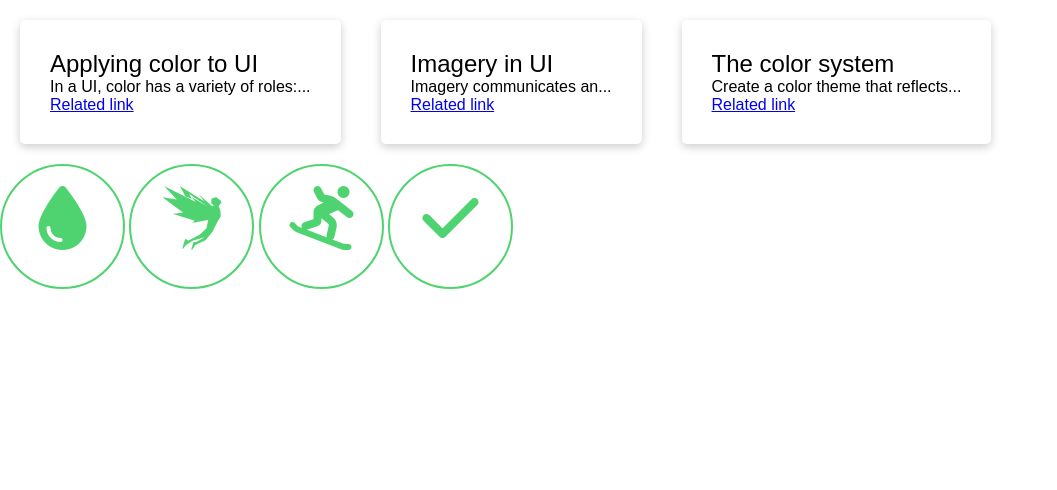
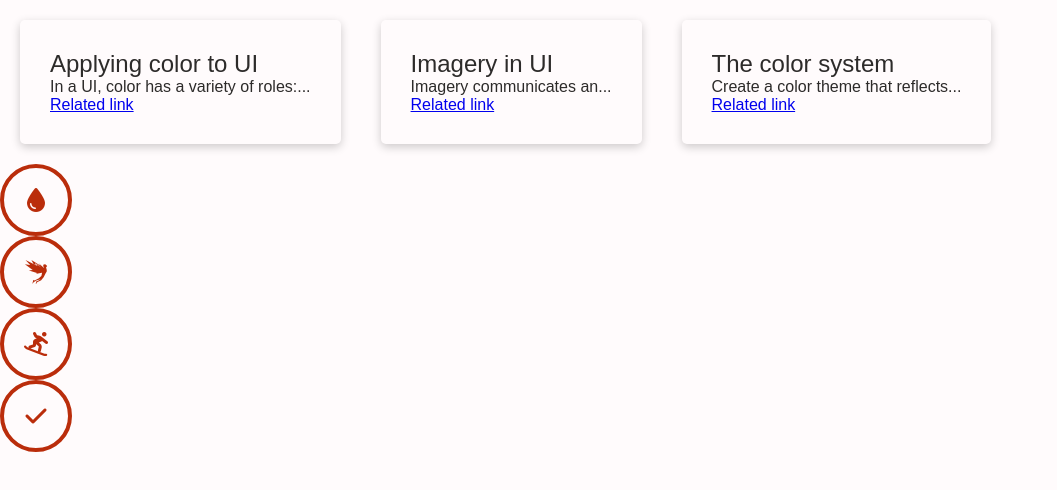
Before and after one commit to JacobHyer/tres-cards, a plain HTML site: page index.html in a window 1280 px wide. Shown: the whole page, without its empty margins (0-1057 px from the left). Drawn offline with Linux system fonts and the light colour scheme.

Commit message:
add css variables

```diff
--- a/index.html
+++ b/index.html
@@ -39,9 +39,18 @@
     </div>
   </div>
 </div>
-<i class="fa-solid fa-droplet"></i>
-<i class="fa-brands fa-studiovinari"></i>
-<i class="fa-solid fa-person-snowboarding"></i>
-<i class="fa-solid fa-check fa-bounce"></i>
+<div class="icon-container">
+  <i class="fa-solid fa-droplet"></i>
+</div>
+<div class="icon-container">
+  <i class="fa-brands fa-studiovinari"></i>
+</div>
+<div class="icon-container">
+  <i class="fa-solid fa-person-snowboarding"></i>
+</div>
+<div class="icon-container">
+  <i class="fa-solid fa-check"></i>
+</div>
+
 </body>
 </html>
--- a/style.css
+++ b/style.css
@@ -1,8 +1,20 @@
+:root{
+  --main-bg-color: #FFFBFC;
+  --secondary-bg-color: #2D2B2A;
+  --accessory-color-r: #BA2D0B;
+  --accessory-color-g: #B28A36;
+}
+
 *{
   box-sizing: border-box;
   margin: 0;
   padding: 0;
   font-family: Arial, Helvetica, sans-serif;
+}
+
+body{
+  background-color: var(--main-bg-color);
+  color: var(--secondary-bg-color);
 }
 
 h2{
@@ -12,7 +24,6 @@ h2{
 
 .card-container{
   display: flex;
-
 }
 
 .card{
@@ -30,14 +41,19 @@ a{
   justify-content: space-between;
 }
 
+.icon-container{
+  width: 4.5rem;
+  height: 4.5rem;
+  display: flex;
+  align-items: center;
+  justify-content: center;
+  border: 0.25rem solid var(--accessory-color-r);
+  border-radius: 50%;
+}
+
 i{
-  font-size: 4rem;
-  color: rgba(35, 200, 76, 0.8);
-  border: 2px solid rgba(35, 200, 76, 0.8);
-  border-radius: 50%;
-  padding: ;
-  width: 125px;
-  height: 125px;
+  font-size: 1.5rem;
+  color: var(--accessory-color-r);
   padding: 20px;
   text-align: center;
   margin: auto;
```
